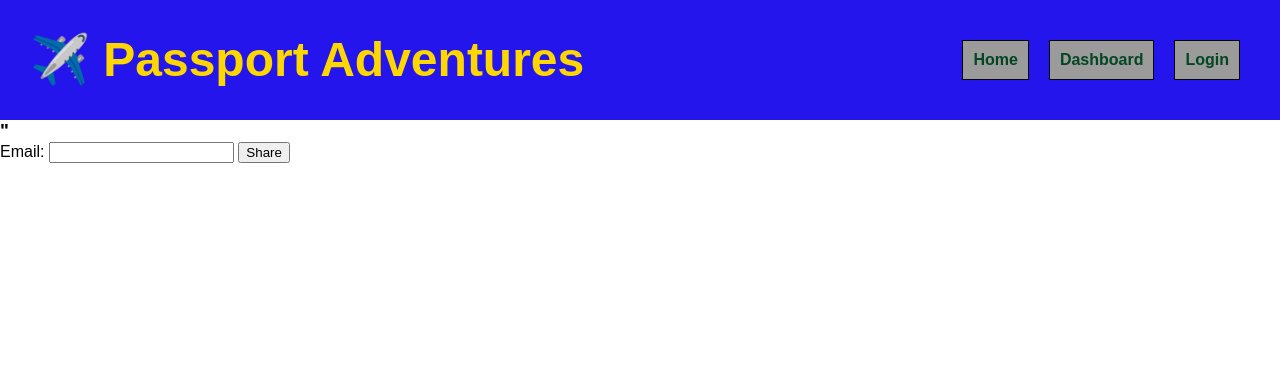
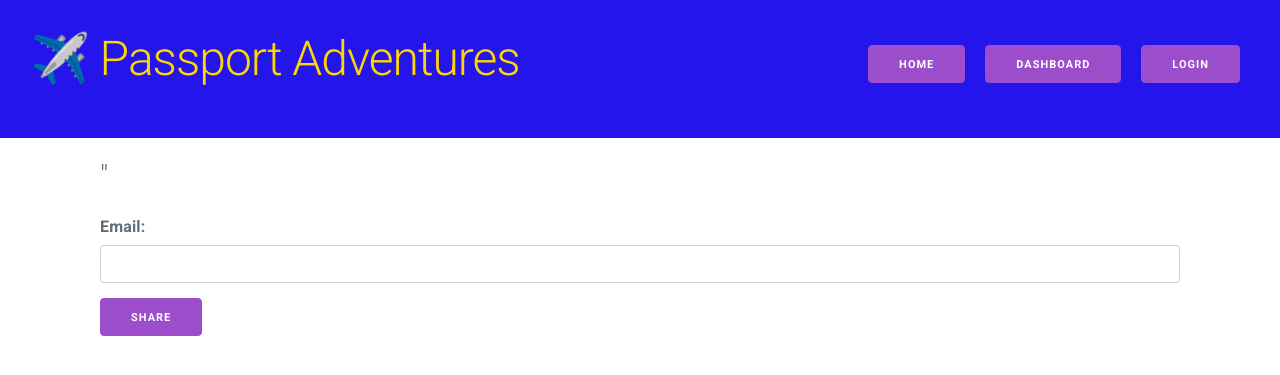
Before and after one commit to LL8719/Travel-Blog, a Node project: template views/share.handlebars in a window 1280 px wide. Shown: the top 375 px of the page. Run offline with Node 20 templates, Linux system fonts and the light colour scheme; the template is opened without the code that fills it, so the values that code supplies are empty; some libraries are stand-ins or nearby versions.

Commit message:
added in framework, updated buttons in nav including logout, working on classes to have framework be more useful

```diff
--- a/package.json
+++ b/package.json
@@ -23,11 +23,8 @@
     "express-handlebars": "^5.2.0",
     "express-session": "^1.17.1",
     "mysql2": "^2.2.5",
-<<<<<<< HEAD
     "nodemon": "^2.0.22",
-=======
     "nodemailer": "^6.9.1",
->>>>>>> 3d7ba38471a624ef33705204c4944cbe96d551cb
     "sequelize": "^6.3.5"
   },
   "devDependencies": {
--- a/public/css/style.css
+++ b/public/css/style.css
@@ -3,7 +3,7 @@
 * {
   box-sizing: border-box;
   margin: 0;
-  font-family: Arial, Helvetica, sans-serif;
+  /* font-family: Arial, Helvetica, sans-serif; */
 }
 
 /* Style for header */
@@ -31,37 +31,25 @@ nav {
 }
 
 .nav-link {
-  border: solid 1px black;
-  padding: 10px;
+  padding: 0;
   margin: 10px;
   display: flex;
-  align-items: center;
+  flex-direction: row;
   text-decoration: none;
-  color: rgb(3, 70, 33);
-  font-weight: bold;
-  font-size: 12pt;
-  background-color: #9b9b9b;
 }
 
-.nav-link:hover {
-  background-color: maroon;
-  color: whitesmoke;
 
-}
 
 /* Style for logout button */
 #logout {
-  background-color: #333;
-  border: none;
-  color: #fff;
-  font-weight: bold;
-  padding: 5px;
+  padding: 0 25px 0 25px;
+  text-align: center;
 }
 
-#logout:hover {
+/* #logout:hover {
   background-color: #f2f2f2;
   color: #333;
-}
+} */
 
 /* homepage */
 
--- a/views/dashboard.handlebars
+++ b/views/dashboard.handlebars
@@ -1,8 +1,8 @@
-<div class="row">
-  <div class="col-md-12">
+<div class="">
+  <div class="">
     <h2>Your Dashboard</h2>
   </div>
-  <div class="new-post-form col-md-12" style="display: none" id="new-post-form">
+  <div class="new-post-form" style="display: none" id="new-post-form">
     <h3>Create New Post</h3>
     <form class="form new-post-form">
       <div class="form-group">
--- a/views/layouts/main.handlebars
+++ b/views/layouts/main.handlebars
@@ -7,6 +7,12 @@
   <title>Passport Adventures</title>
   <link rel="icon" href="../../Images/Passport.jpg" />
   <link rel="stylesheet" href="/css/style.css" />
+  <!-- Google Fonts -->
+  <link rel="stylesheet" href="https://fonts.googleapis.com/css?family=Roboto:300,300italic,700,700italic">
+  <!-- CSS Reset -->
+  <link rel="stylesheet" href="https://cdnjs.cloudflare.com/ajax/libs/normalize/8.0.1/normalize.css">
+  <!-- Milligram CSS -->
+  <link rel="stylesheet" href="https://cdnjs.cloudflare.com/ajax/libs/milligram/1.4.1/milligram.css">
 </head>
 
 <body>
@@ -15,17 +21,17 @@
       <a class="header-link" href="/">✈️ Passport Adventures</a>
     </h1>
     <nav>
-      <a class="nav-link" href="/homepage">Home</a>
-      <a class="nav-link" href="/dashboard">Dashboard</a>
+      <a class="nav-link" href="/homepage"><button>Home</button></a>
+      <a class="nav-link" href="/dashboard"><button>Dashboard</button></a>
       <!-- Conditionally render login or logout links -->
       {{#if logged_in}}
-      <button class="btn" id="logout">Logout</button>
+      <button class="nav-link" id="logout">Logout</button>
       {{else}}
-      <a class="nav-link" href="/login">Login</a>
+      <a class="nav-link" href="/login"><button>Login</button></a>
       {{/if}}
     </nav>
   </header>
-  <main class="container container-fluid mt-5">
+  <main class="container container-fluid">
     <!-- Render the sub layout -->
     {{{ body }}}
   </main>
```
Also changed, not shown: public/css/milligram.min.css (added), 1 other file.
